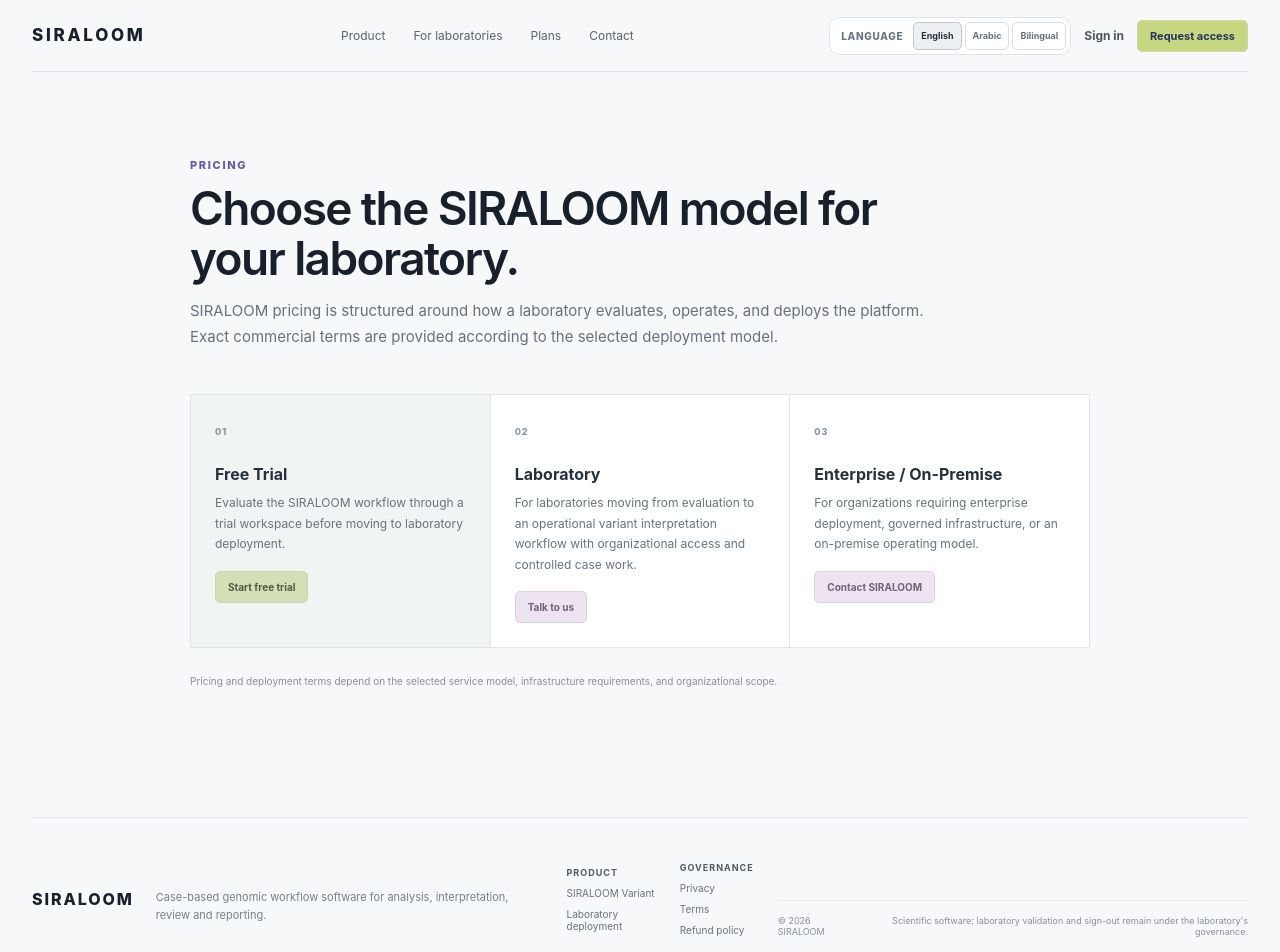
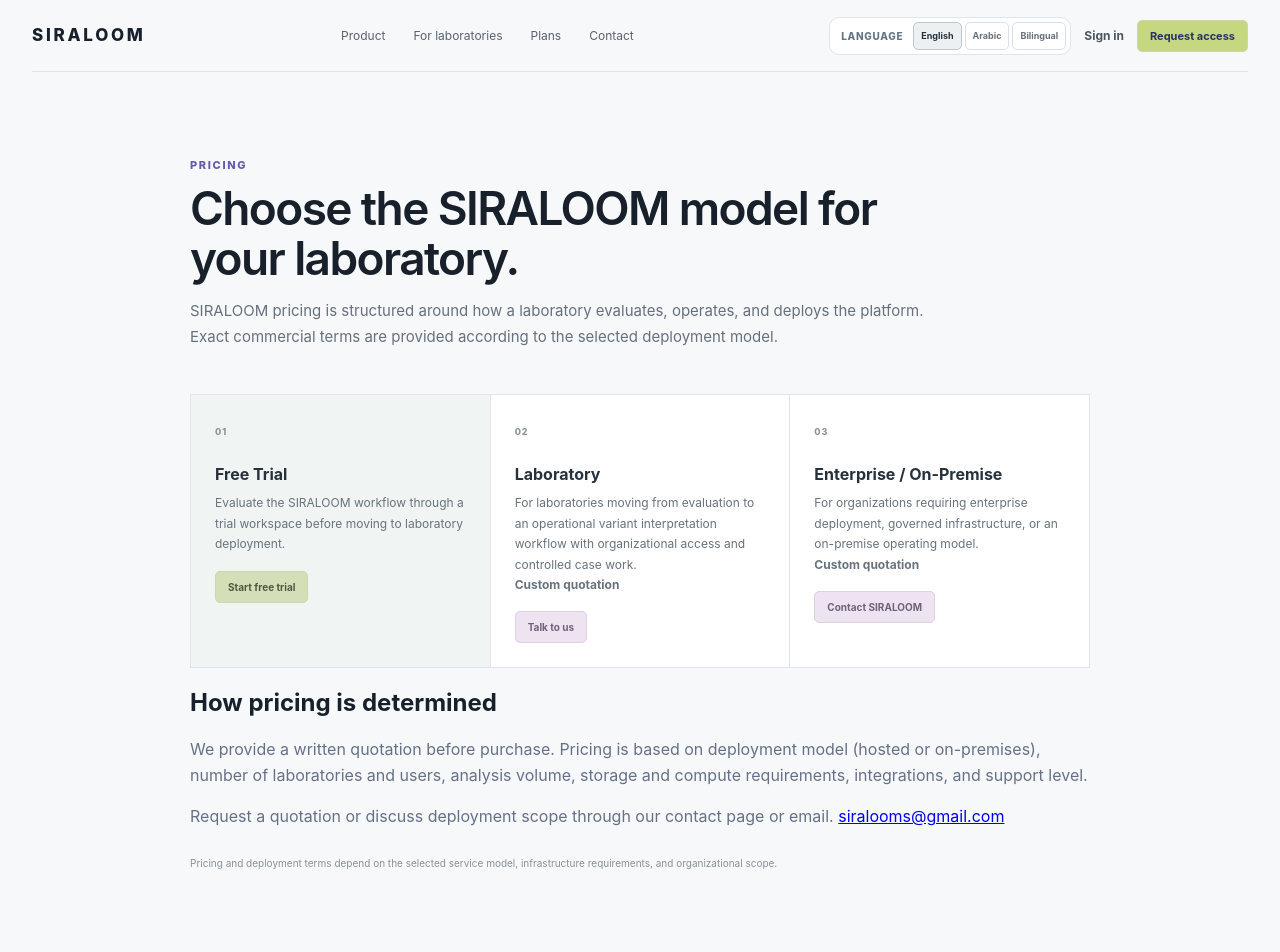
Before and after one commit to SayedaRehmat/SIRALOOM, a Next.js app in the folder frontend/: page /pricing in a window 1280 px wide. Shown: the top 952 px of the page. Built offline with nearby package versions, Linux system fonts and the light colour scheme; no server answers.

Commit message:
feat(pricing): clarify custom quotation model and pricing factors

```diff
--- a/frontend/app/(public)/pricing/page.tsx
+++ b/frontend/app/(public)/pricing/page.tsx
@@ -5,7 +5,8 @@ import { SiteShell } from "../../../components/site-shell";
 import { useLanguage } from "../../../lib/i18n";
 
 export default function Pricing() {
-  const { t } = useLanguage();
+  const { t, language } = useLanguage();
+  const isArabic = language === "ar";
   return (
     <SiteShell>
       <main className="content-page public-content pricing-page">
@@ -23,15 +24,26 @@ export default function Pricing() {
             <span>02</span>
             <h2>{t("public.pricing.labTitle")}</h2>
             <p>{t("public.pricing.labBody")}</p>
+            <p><strong>{isArabic ? "عرض سعر مخصص" : "Custom quotation"}</strong></p>
             <Link className="button secondary" href="/contact">{t("public.pricing.labCta")}</Link>
           </article>
           <article className="pricing-card">
             <span>03</span>
             <h2>{t("public.pricing.enterpriseTitle")}</h2>
             <p>{t("public.pricing.enterpriseBody")}</p>
+            <p><strong>{isArabic ? "عرض سعر مخصص" : "Custom quotation"}</strong></p>
             <Link className="button secondary" href="/contact">{t("public.pricing.enterpriseCta")}</Link>
           </article>
         </div>
+        <section className="legal">
+          <h2>{isArabic ? "كيف يتم تحديد السعر؟" : "How pricing is determined"}</h2>
+          <p>{isArabic
+            ? "تُقدَّم عروض الأسعار قبل الشراء، بناءً على نموذج النشر (سحابي أو محلي)، وعدد المختبرات والمستخدمين، وحجم التحليل والتخزين والحوسبة، والتكاملات ومستوى الدعم المطلوب."
+            : "We provide a written quotation before purchase. Pricing is based on deployment model (hosted or on-premises), number of laboratories and users, analysis volume, storage and compute requirements, integrations, and support level."}</p>
+          <p>{isArabic
+            ? "للحصول على عرض سعر أو مناقشة نطاق النشر، تواصل معنا عبر البريد الإلكتروني أو صفحة التواصل."
+            : "Request a quotation or discuss deployment scope through our contact page or email."} <a href="mailto:siralooms@gmail.com">siralooms@gmail.com</a></p>
+        </section>
         <p className="quiet">{t("public.pricing.note")}</p>
       </main>
     </SiteShell>
```
